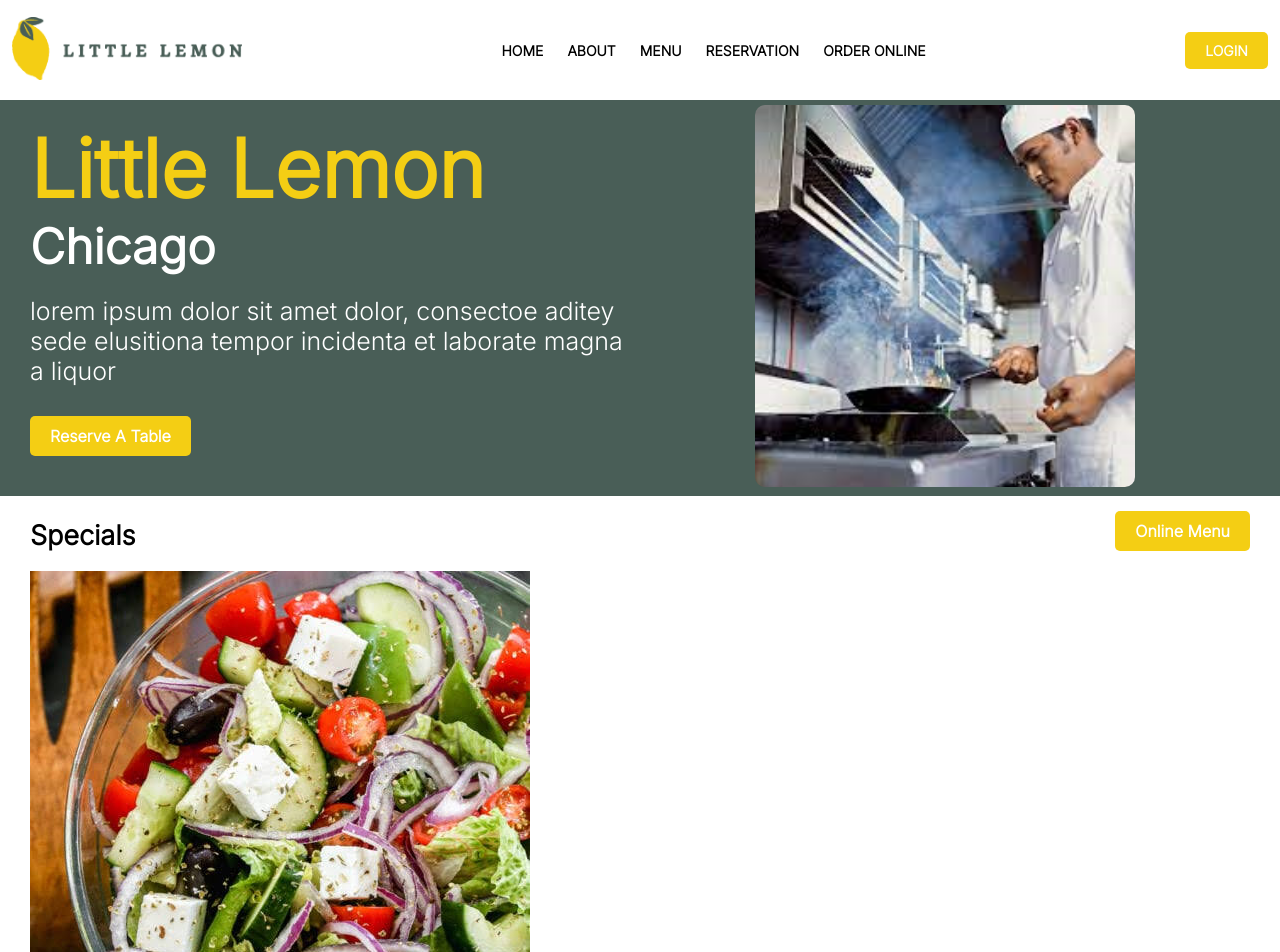
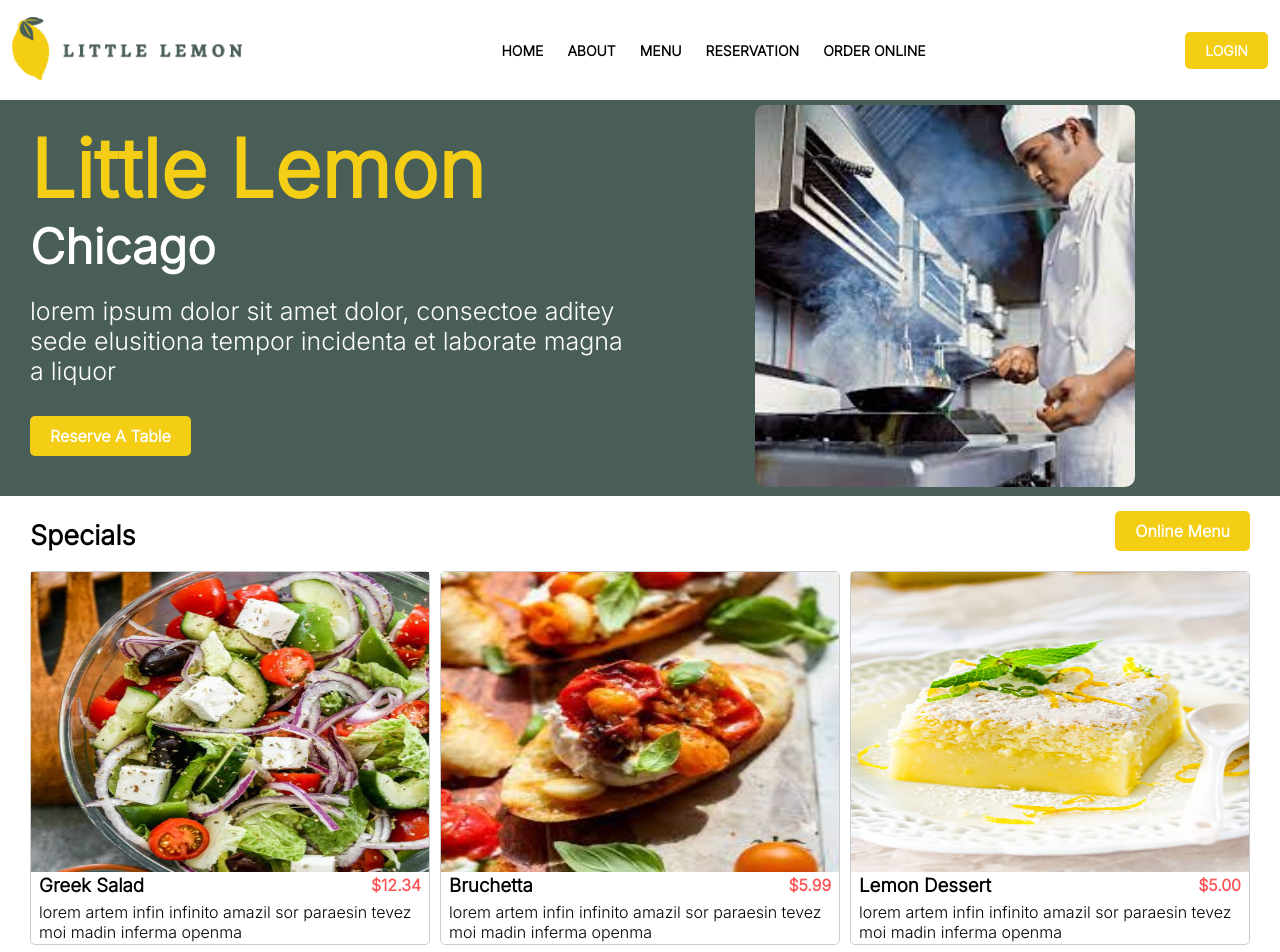
Before and after one commit to Udeme98/Meta-capstone-project, a React (Create React App) app: page / in a window 1280 px wide. Shown: the top 952 px of the page. Built offline with nearby package versions, Linux system fonts and the light colour scheme.

Commit message:
completed specials section

```diff
--- a/src/Main.js
+++ b/src/Main.js
@@ -26,28 +26,51 @@ export default function Main() {
         </div>
         <div class="specials-down">
           <div class="card">
-            <img src="../images/greek-salad.jpeg" alt="sec-img" />
+            <img
+              src="../images/greek-salad.jpeg"
+              alt="sec-img"
+              class="card-img"
+            />
+            <div class="card-text">
+              <div class="name-price">
                 <h3>Greek Salad</h3>
+                <h4>$12.34</h4>
+              </div>
               <p>
                 lorem artem infin infinito amazil sor paraesin tevez moi madin
                 inferma openma
               </p>
             </div>
+          </div>
           <div class="card">
-            <img src="../images/bruchetta.jpg" alt="sec-img" />
+            <img src="../images/bruchetta.jpg" alt="sec-img" class="card-img" />
+            <div class="card-text">
+              <div class="name-price">
                 <h3>Bruchetta</h3>
+                <h4>$5.99</h4>
+              </div>
               <p>
                 lorem artem infin infinito amazil sor paraesin tevez moi madin
                 inferma openma
               </p>
             </div>
+          </div>
           <div class="card">
-            <img src="../images/lemon-magic.jpg" alt="sec-img" />
+            <img
+              src="../images/lemon-magic.jpg"
+              alt="sec-img"
+              class="card-img"
+            />
+            <div class="card-text">
+              <div class="name-price">
                 <h3>Lemon Dessert</h3>
+                <h4>$5.00</h4>
+              </div>
               <p>
                 lorem artem infin infinito amazil sor paraesin tevez moi madin
                 inferma openma
               </p>
+            </div>
           </div>
         </div>
       </section>
--- a/src/index.css
+++ b/src/index.css
@@ -115,6 +115,35 @@ body {
 .specials-top > h3 {
   font-size: 27px;
 }
+.card {
+  display: flex;
+  flex-direction: column;
+  width: 300px;
+  height: auto;
+  margin: 8px;
+  border: thin solid #ccc;
+  border-radius: 5px;
+}
+.card-text {
+  padding: 2px 8px;
+}
+.card-img {
+  height: 300px;
+}
+.specials-down {
+  display: flex;
+  flex-direction: column;
+  align-items: center;
+}
+.name-price {
+  display: flex;
+  align-items: center;
+  justify-content: space-between;
+  margin-bottom: 5px;
+}
+.name-price > h4 {
+  color: #fd5151;
+}
 /* Media Queries */
 @media screen and (min-width: 1024px) {
   .nav-list {
@@ -142,4 +171,15 @@ body {
     width: 380px;
     border-radius: 10px;
   }
+  .card {
+    width: 33.33%;
+    margin: 0;
+  }
+  .specials-down {
+    flex-direction: row;
+    align-items: start;
+    justify-content: space-between;
+    padding: 0;
+    gap: 10px;
+  }
 }
```
Lines whose indentation alone changed are shown as unchanged.
